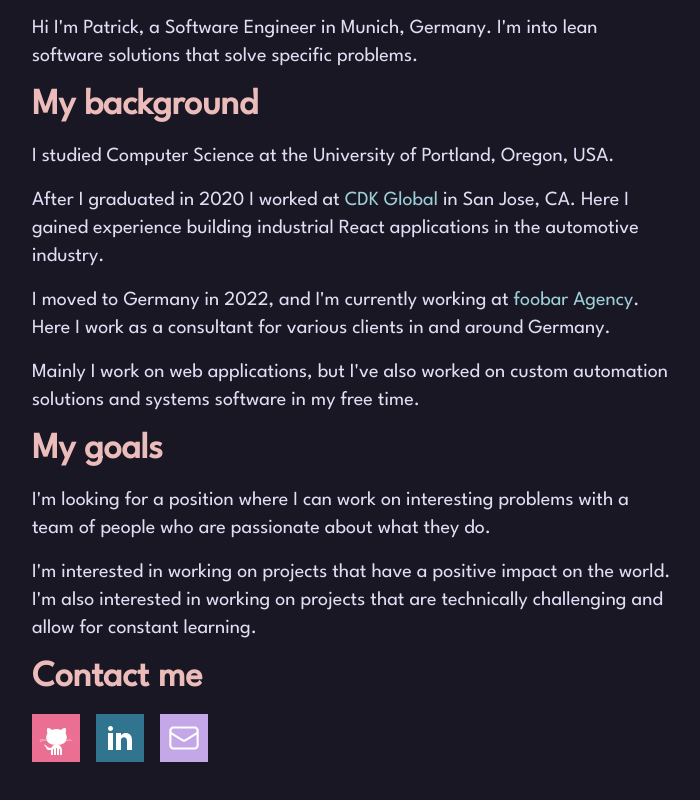
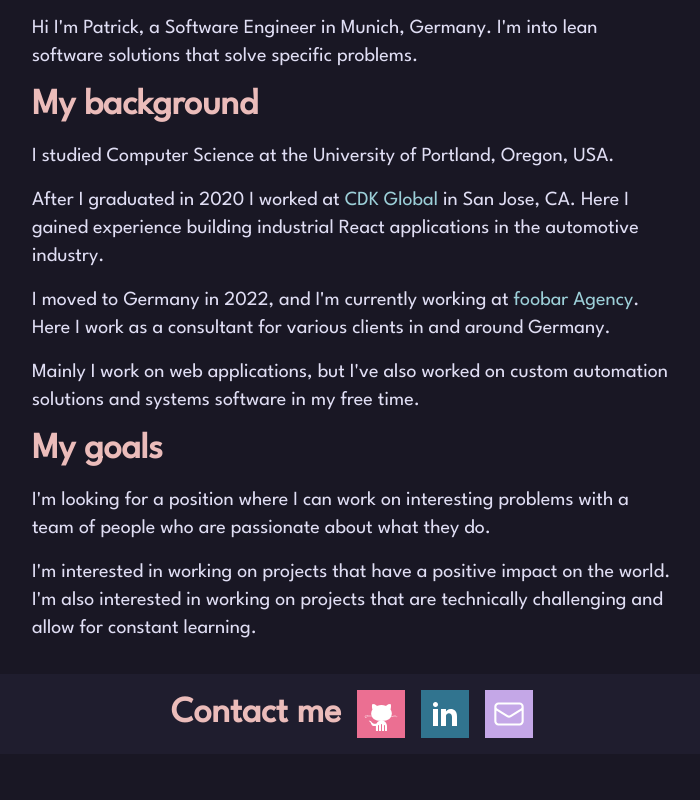
Before and after one commit to prmaloney/prmaloney, a SvelteKit app: page / in a window 1280 px wide. Shown: the part 426-1226 px from the top of the page, without its empty margins (288-988 px from the left). After the commit the page ends 1180 px from the top, so only its background shows below. Built offline with nearby package versions, Linux system fonts and the light colour scheme.

Commit message:
move contact to footer

```diff
--- a/src/app.css
+++ b/src/app.css
@@ -10,10 +10,6 @@
 		@apply text-white;
 		@apply text-xl;
 		@apply font-league-spartan;
-	}
-
-	header {
-		@apply bg-surface;
 	}
 
 	h1 {
--- a/src/routes/+layout.svelte
+++ b/src/routes/+layout.svelte
@@ -1,5 +1,6 @@
 <script lang="ts">
 	import '../app.css';
+	import Icon from '../components/icon.svelte';
 	import { fly } from 'svelte/transition';
 	import { cubicInOut } from 'svelte/easing';
 	import type { LayoutData } from './$types';
@@ -29,7 +30,8 @@
 	];
 </script>
 
-<header class="mb-8">
+<div class="flex flex-col min-h-screen">
+	<header class="sticky top-0 w-full bg-overlay backdrop-filter backdrop-blur-lg bg-opacity-50">
 		<nav class="px-8 py-4">
 			<ul class="flex direction-row gap-4">
 				{#each links as { href, title }}
@@ -41,7 +43,7 @@
 		</nav>
 	</header>
 
-<main class="sm:mx-80 mb-8">
+	<main class="flex-1 sm:mx-80 my-8">
 		{#key data.url}
 			<div
 				in:fly={{ duration: transitionSpeed, y: -50, easing: cubicInOut, delay: transitionSpeed }}
@@ -51,3 +53,34 @@
 			</div>
 		{/key}
 	</main>
+
+	<footer class="w-full bg-surface flex justify-center items-center gap-4 px-8 py-4">
+		<h2>Contact me</h2>
+		<a
+			class="after:content-none bg-love hover:scale-110 transition ease-in-out duration-300"
+			href="https://github.com/prmaloney"
+			target="_blank"
+			rel="noreferrer"
+		>
+			<Icon name="github" />
+		</a>
+		<a
+			class="after:content-none bg-pine hover:scale-110 transition
+      ease-in-out duration-300"
+			href="https://linkedin.com/in/prmaloney"
+			target="_blank"
+			rel="noreferrer"
+		>
+			<Icon name="linkedin" />
+		</a>
+		<a
+			class="after:content-none bg-iris hover:scale-110 transition
+      ease-in-out duration-300"
+			href="mailto:pmaloney16@gmail.com"
+			target="_blank"
+			rel="noreferrer"
+		>
+			<Icon name="mail" />
+		</a>
+	</footer>
+</div>
--- a/src/routes/+page.svelte
+++ b/src/routes/+page.svelte
@@ -1,5 +1,4 @@
 <script lang="ts">
-	import Icon from '../components/icon.svelte';
 </script>
 
 <div>
@@ -43,34 +42,5 @@
 			interested in working on projects that are technically challenging and allow for constant
 			learning.
 		</p>
-		<h2>Contact me</h2>
-		<div class="flex direction-row gap-4 mb-4">
-			<a
-				class="after:content-none bg-love hover:scale-110 transition ease-in-out duration-300"
-				href="https://github.com/prmaloney"
-				target="_blank"
-				rel="noreferrer"
-			>
-				<Icon name="github" />
-			</a>
-			<a
-				class="after:content-none bg-pine hover:scale-110 transition
-        ease-in-out duration-300"
-				href="https://linkedin.com/in/prmaloney"
-				target="_blank"
-				rel="noreferrer"
-			>
-				<Icon name="linkedin" />
-			</a>
-			<a
-				class="after:content-none bg-iris hover:scale-110 transition
-        ease-in-out duration-300"
-				href="mailto:pmaloney16@gmail.com"
-				target="_blank"
-				rel="noreferrer"
-			>
-				<Icon name="mail" />
-			</a>
-		</div>
 	</div>
 </div>
--- a/tailwind.config.cjs
+++ b/tailwind.config.cjs
@@ -10,6 +10,8 @@ export default {
     colors: {
       base: '#191724',
       surface: '#1f1d2e',
+      overlay: '#26233a',
+      subtle: '#908caa',
       rose: '#ebbcba',
       love: '#eb6f92',
       gold: '#f6c177',
```
Lines whose indentation alone changed are shown as unchanged.
